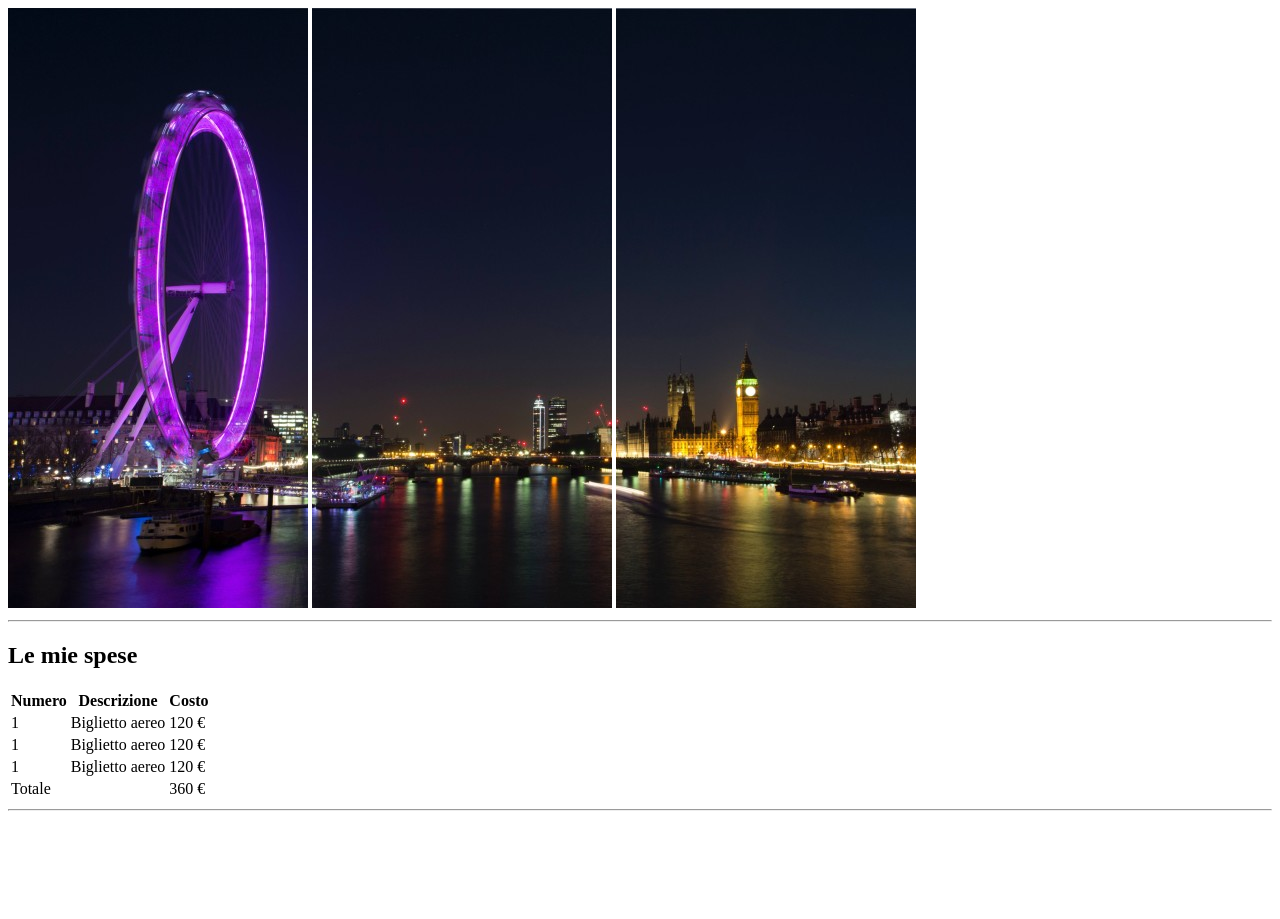
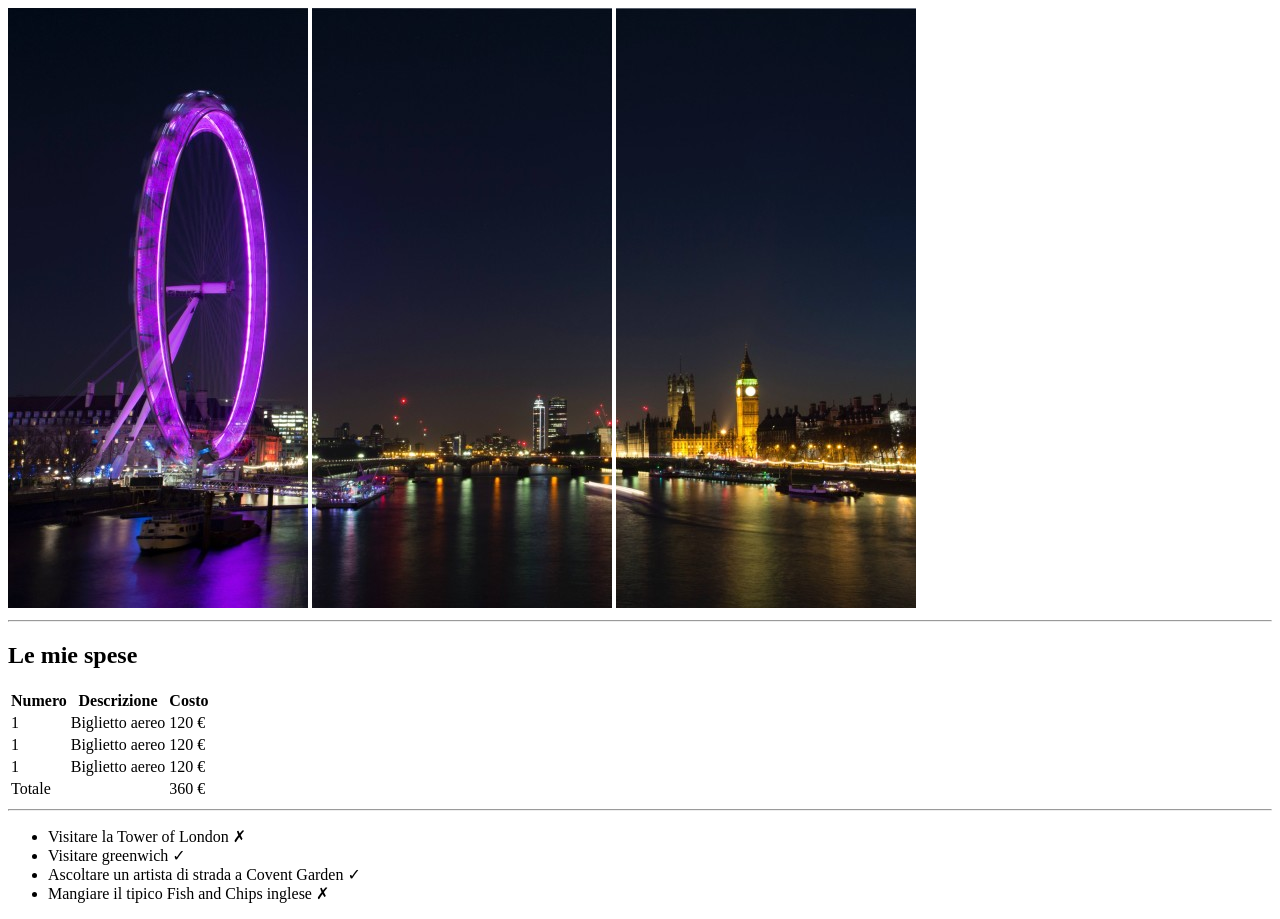
Before and after one commit to Alessandra-N/html-london-trip, a plain HTML site: page index.html in a window 1280 px wide. Before the commit the page ends 819 px from the top, so only its background shows below. Drawn offline with Linux system fonts and the light colour scheme.

Commit message:
Completata sezione elenco delle cose da fare

```diff
--- a/index.html
+++ b/index.html
@@ -69,10 +69,18 @@
     </section>
     <!-- /Sezione tabella delle spese -->
 
-
+    <!-- Sezione elenco delle cose da fare -->
     <section>
 
+        <ul>
+            <li>Visitare la Tower of London &cross;</li>
+            <li>Visitare greenwich &checkmark;</li>
+            <li>Ascoltare un artista di strada a Covent Garden &checkmark;</li>
+            <li>Mangiare il tipico Fish and Chips inglese &cross;</li>
+        </ul>
+
     </section>
+    <!-- /Selezione elenco delle cose da fare -->
 
 
     <section>
```
